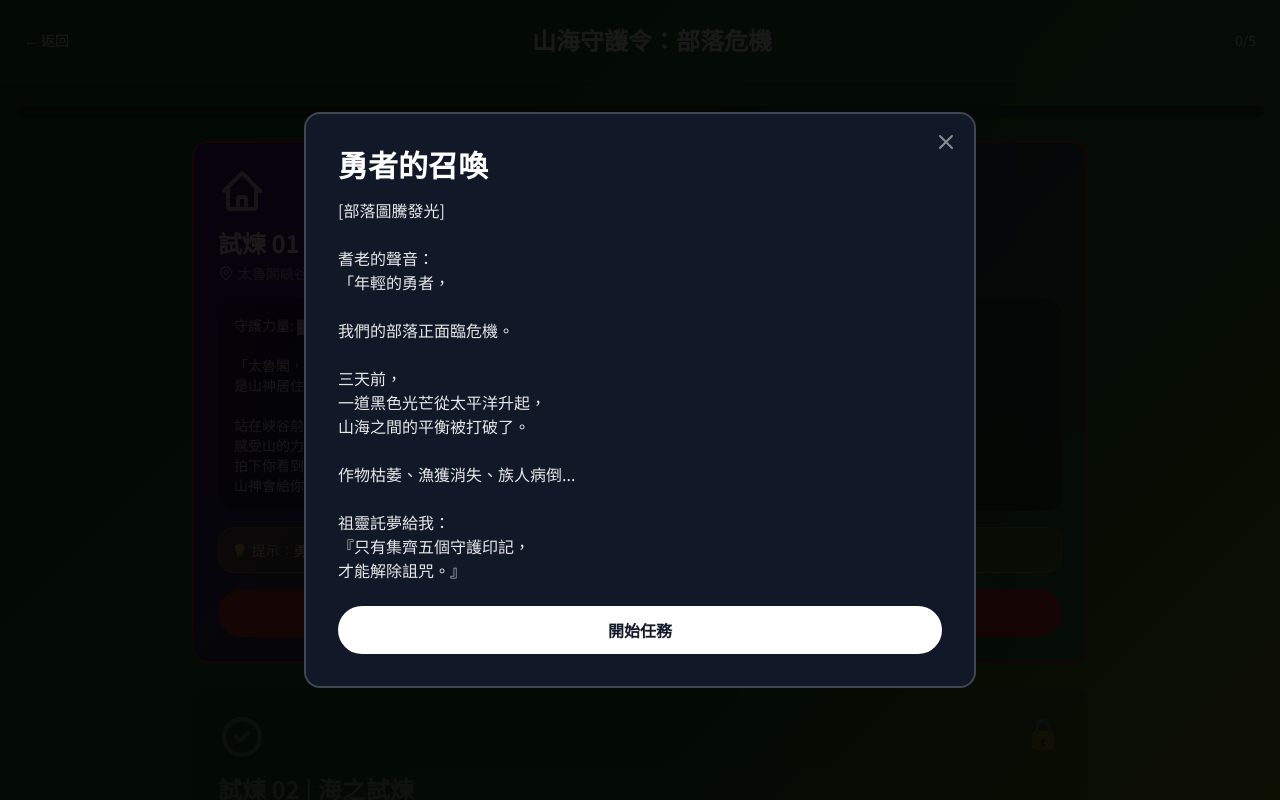
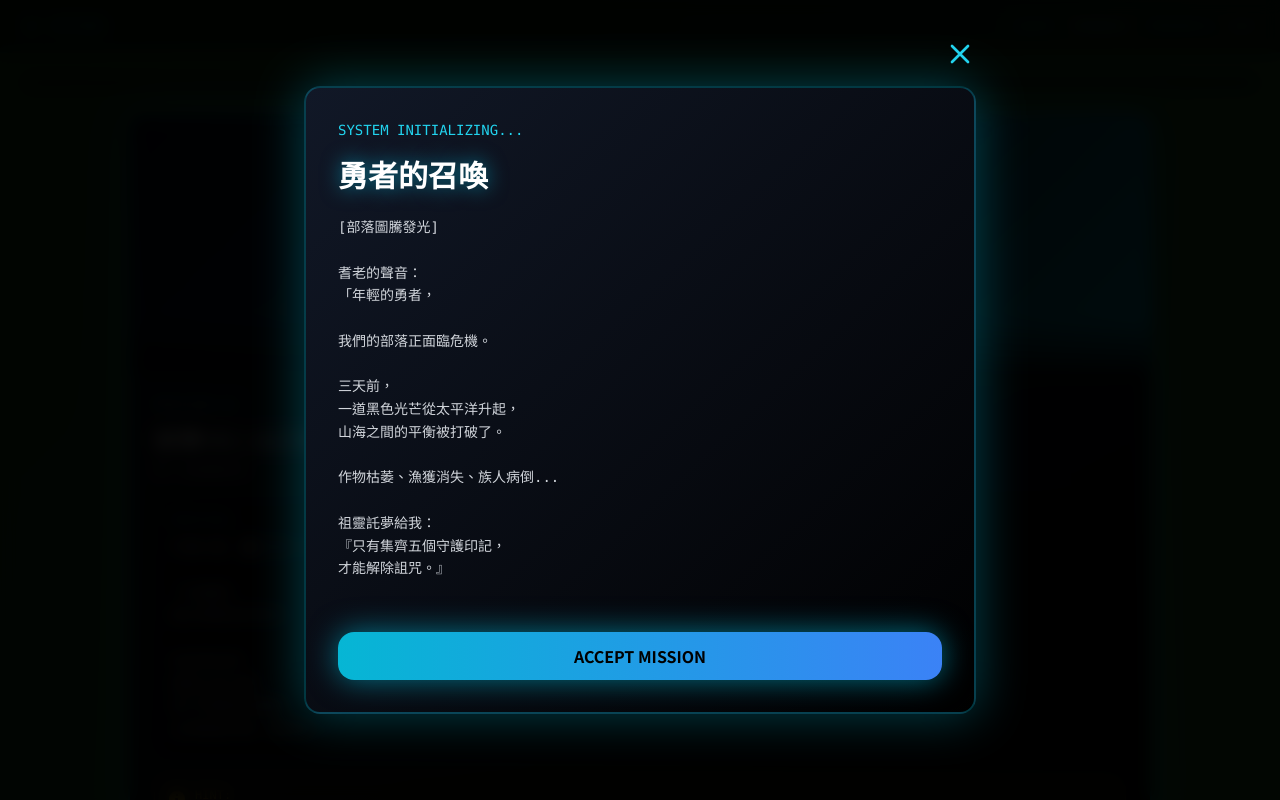
Before and after one commit to AileenMeow/supertaste-ai-curator, a React (Vite) app: page /escape-game/hualien in a window 1280 px wide. Shown: the top 800 px of the page. Built offline with nearby package versions, Linux system fonts and the light colour scheme; no server answers; a web font is replaced by a local one.

Commit message:
feat: cyberpunk GameStoryline redesign with mission illustrations

```diff
--- a/src/index.css
+++ b/src/index.css
@@ -114,3 +114,8 @@ body {
   from { opacity: 0; transform: translateY(30px); }
   to { opacity: 1; transform: translateY(0); }
 }
+
+@keyframes slideInRight {
+  from { opacity: 0; transform: translateX(50px); }
+  to { opacity: 1; transform: translateX(0); }
+}
--- a/src/pages/EscapeGame/GameStoryline.jsx
+++ b/src/pages/EscapeGame/GameStoryline.jsx
@@ -3,26 +3,11 @@ import { useParams, useNavigate, Link } from 'react-router-dom';
 import { ESCAPE_GAMES } from '../../data/escapeGames';
 import useEscapeGameStore from '../../store/escapeGameStore';
 
-// Hand-picked SVG icons for missions 1-5
-const MissionIcon = ({ n }) => {
-  const paths = {
-    1: 'M3 12l2-2m0 0l7-7 7 7M5 10v10a1 1 0 001 1h3m10-11l2 2m-2-2v10a1 1 0 01-1 1h-3m-6 0a1 1 0 001-1v-4a1 1 0 011-1h2a1 1 0 011 1v4a1 1 0 001 1m-6 0h6',
-    2: 'M9 12l2 2 4-4m6 2a9 9 0 11-18 0 9 9 0 0118 0z',
-    3: 'M12 6V4m0 2a2 2 0 100 4m0-4a2 2 0 110 4m-6 8a2 2 0 100-4m0 4a2 2 0 110-4m0 4v2m0-6V4m6 6v10m6-2a2 2 0 100-4m0 4a2 2 0 110-4m0 4v2m0-6V4',
-    4: 'M13 10V3L4 14h7v7l9-11h-7z',
-    5: 'M5 3v4M3 5h4M6 17v4m-2-2h4m5-16l2.286 6.857L21 12l-5.714 2.143L13 21l-2.286-6.857L5 12l5.714-2.143L13 3z',
-  };
-  return (
-    <svg className="w-12 h-12" fill="none" stroke="currentColor" viewBox="0 0 24 24">
-      <path strokeLinecap="round" strokeLinejoin="round" strokeWidth={2} d={paths[n] || paths[5]} />
-    </svg>
-  );
-};
-
 export default function GameStoryline() {
   const { city } = useParams();
   const navigate = useNavigate();
   const game = ESCAPE_GAMES[city];
+
   const { initCity, getCityProgress, completeMission, completeGame } = useEscapeGameStore();
 
   const [showPrologue, setShowPrologue] = useState(false);
@@ -33,7 +18,7 @@ export default function GameStoryline() {
     if (!game) { navigate('/escape-game'); return; }
     const cp = getCityProgress(city);
     if (!cp) {
-      initCity(city);
+      initCity(city, game.missions.length);
       setShowPrologue(true);
     }
     // eslint-disable-next-line react-hooks/exhaustive-deps
@@ -50,7 +35,7 @@ export default function GameStoryline() {
     if (!file) return;
     const reader = new FileReader();
     reader.onloadend = () => {
-      completeMission(city, missionId, { url: reader.result });
+      completeMission(city, missionId, { url: reader.result, filename: file.name });
       const mission = game.missions.find((m) => m.id === missionId);
       setCurrentStory(mission.unlockStory);
       setShowStoryModal(true);
@@ -62,113 +47,246 @@ export default function GameStoryline() {
     reader.readAsDataURL(file);
   };
 
+  // Per-mission illustrations (Taipei cyberpunk)
+  const getMissionIllustration = (n) => {
+    const illustrations = {
+      1: {
+        gradient: 'linear-gradient(135deg, #0a0e27 0%, #1a3a52 50%, #00d9ff 100%)',
+        pattern: `<svg width="100%" height="100%" opacity="0.3"><defs><pattern id="grid1" x="0" y="0" width="40" height="40" patternUnits="userSpaceOnUse"><path d="M 40 0 L 0 0 0 40" fill="none" stroke="rgba(0, 217, 255, 0.3)" stroke-width="1"/></pattern></defs><rect width="100%" height="100%" fill="url(#grid1)" /></svg>`,
+        icon: (
+          <svg className="w-full h-full" fill="none" stroke="currentColor" viewBox="0 0 24 24">
+            <path strokeLinecap="round" strokeLinejoin="round" strokeWidth={1.5} d="M9 20l-5.447-2.724A1 1 0 013 16.382V5.618a1 1 0 011.447-.894L9 7m0 13l6-3m-6 3V7m6 10l4.553 2.276A1 1 0 0021 18.382V7.618a1 1 0 00-.553-.894L15 4m0 13V4m0 0L9 7" />
+          </svg>
+        ),
+        description: '城市的每一個角落都在監控之下...',
+      },
+      2: {
+        gradient: 'linear-gradient(135deg, #1a0a3e 0%, #4a1a7a 50%, #9d00ff 100%)',
+        pattern: `<svg width="100%" height="100%" opacity="0.4"><defs><linearGradient id="dataFlow" x1="0%" y1="0%" x2="100%" y2="100%"><stop offset="0%" style="stop-color:#9d00ff;stop-opacity:0.3" /><stop offset="100%" style="stop-color:#9d00ff;stop-opacity:0" /></linearGradient></defs><rect width="100%" height="100%" fill="url(#dataFlow)" /></svg>`,
+        icon: (
+          <svg className="w-full h-full" fill="none" stroke="currentColor" viewBox="0 0 24 24">
+            <path strokeLinecap="round" strokeLinejoin="round" strokeWidth={1.5} d="M9 3v2m6-2v2M9 19v2m6-2v2M5 9H3m2 6H3m18-6h-2m2 6h-2M7 19h10a2 2 0 002-2V7a2 2 0 00-2-2H7a2 2 0 00-2 2v10a2 2 0 002 2zM9 9h6v6H9V9z" />
+          </svg>
+        ),
+        description: '數據在光纖中流動，真相在其中...',
+      },
+      3: {
+        gradient: 'linear-gradient(135deg, #1a0e27 0%, #4a1a3a 50%, #ff006e 100%)',
+        pattern: `<svg width="100%" height="100%" opacity="0.2"><circle cx="20%" cy="30%" r="50" fill="rgba(255, 0, 110, 0.2)" /><circle cx="60%" cy="60%" r="70" fill="rgba(255, 0, 110, 0.15)" /><circle cx="80%" cy="20%" r="40" fill="rgba(255, 0, 110, 0.25)" /></svg>`,
+        icon: (
+          <svg className="w-full h-full" fill="none" stroke="currentColor" viewBox="0 0 24 24">
+            <path strokeLinecap="round" strokeLinejoin="round" strokeWidth={1.5} d="M17 20h5v-2a3 3 0 00-5.356-1.857M17 20H7m10 0v-2c0-.656-.126-1.283-.356-1.857M7 20H2v-2a3 3 0 015.356-1.857M7 20v-2c0-.656.126-1.283.356-1.857m0 0a5.002 5.002 0 019.288 0M15 7a3 3 0 11-6 0 3 3 0 016 0zm6 3a2 2 0 11-4 0 2 2 0 014 0zM7 10a2 2 0 11-4 0 2 2 0 014 0z" />
+          </svg>
+        ),
+        description: '在人群中消失，是特工的生存之道...',
+      },
+      4: {
+        gradient: 'linear-gradient(135deg, #2a1a0a 0%, #5a4a2a 50%, #ffd700 100%)',
+        pattern: `<svg width="100%" height="100%" opacity="0.3"><defs><radialGradient id="glow"><stop offset="0%" style="stop-color:#ffd700;stop-opacity:0.5" /><stop offset="100%" style="stop-color:#ffd700;stop-opacity:0" /></radialGradient></defs><circle cx="50%" cy="50%" r="40%" fill="url(#glow)" /></svg>`,
+        icon: (
+          <svg className="w-full h-full" fill="none" stroke="currentColor" viewBox="0 0 24 24">
+            <path strokeLinecap="round" strokeLinejoin="round" strokeWidth={1.5} d="M19 21V5a2 2 0 00-2-2H7a2 2 0 00-2 2v16m14 0h2m-2 0h-5m-9 0H3m2 0h5M9 7h1m-1 4h1m4-4h1m-1 4h1m-5 10v-5a1 1 0 011-1h2a1 1 0 011 1v5m-4 0h4" />
+          </svg>
+        ),
+        description: '歷史是記憶的錨點，也是謊言的來源...',
+      },
+      5: {
+        gradient: 'linear-gradient(135deg, #0a0a1a 0%, #1a1a3a 30%, #00d9ff 60%, #ff006e 100%)',
+        pattern: `<svg width="100%" height="100%" opacity="0.5"><rect width="100%" height="100%" fill="rgba(0, 217, 255, 0.1)" /></svg>`,
+        icon: (
+          <svg className="w-full h-full" fill="none" stroke="currentColor" viewBox="0 0 24 24">
+            <path strokeLinecap="round" strokeLinejoin="round" strokeWidth={1.5} d="M13 10V3L4 14h7v7l9-11h-7z" />
+          </svg>
+        ),
+        description: '真相終將揭曉，但你準備好面對了嗎？',
+      },
+    };
+    return illustrations[n] || illustrations[1];
+  };
+
   return (
     <div className="min-h-screen" style={{ background: game.theme.gradient, fontFamily: game.theme.fontFamily }}>
-      <header className="p-6 border-b border-white/10">
-        <div className="container mx-auto flex justify-between items-center gap-3">
-          <Link to="/escape-game" className="text-white hover:opacity-70 transition text-sm">← 返回</Link>
-          <h1 className="text-base sm:text-2xl font-bold text-white text-center flex-1 truncate">{game.title}</h1>
-          <div className="text-white text-sm flex-shrink-0">{completedMissions.length}/{game.missions.length}</div>
+      {/* Header */}
+      <header className="sticky top-0 z-40 backdrop-blur-xl bg-black/50 border-b border-cyan-500/30">
+        <div className="container mx-auto px-6 py-4">
+          <div className="flex justify-between items-center">
+            <Link to="/escape-game" className="text-cyan-400 hover:text-cyan-300 transition flex items-center gap-2 font-mono text-sm">
+              <svg className="w-5 h-5" fill="none" stroke="currentColor" viewBox="0 0 24 24">
+                <path strokeLinecap="round" strokeLinejoin="round" strokeWidth={2} d="M10 19l-7-7m0 0l7-7m-7 7h18" />
+              </svg>
+              RETURN
+            </Link>
+            <div className="flex items-center gap-4">
+              <div className="text-cyan-400 font-mono text-xs sm:text-sm">
+                <span className="text-cyan-500">AGENT:</span> PHOENIX
+              </div>
+              <div className="text-cyan-400 font-mono text-xs sm:text-sm">
+                <span className="text-cyan-500">PROGRESS:</span> {completedMissions.length}/{game.missions.length}
+              </div>
+            </div>
+          </div>
         </div>
       </header>
 
+      {/* Prologue modal */}
       {showPrologue && (
-        <div className="fixed inset-0 bg-black/90 z-50 flex items-center justify-center p-4" onClick={() => setShowPrologue(false)}>
-          <div className="bg-gray-900 rounded-2xl p-6 sm:p-8 max-w-2xl w-full border-2 border-white/20 relative" onClick={(e) => e.stopPropagation()}>
-            <button onClick={() => setShowPrologue(false)} className="absolute top-4 right-4 text-white/50 hover:text-white transition" aria-label="關閉">
-              <svg className="w-6 h-6" fill="none" stroke="currentColor" viewBox="0 0 24 24">
+        <div className="fixed inset-0 bg-black/95 z-50 flex items-center justify-center p-4 backdrop-blur" onClick={() => setShowPrologue(false)}>
+          <div className="relative max-w-2xl w-full" onClick={(e) => e.stopPropagation()}>
+            <button onClick={() => setShowPrologue(false)} className="absolute -top-12 right-0 text-cyan-400 hover:text-cyan-300 transition" aria-label="關閉">
+              <svg className="w-8 h-8" fill="none" stroke="currentColor" viewBox="0 0 24 24">
                 <path strokeLinecap="round" strokeLinejoin="round" strokeWidth={2} d="M6 18L18 6M6 6l12 12" />
               </svg>
             </button>
-            <h2 className="text-2xl sm:text-3xl font-bold text-white mb-4 pr-8">{game.prologue.title}</h2>
-            <div className="text-white/90 whitespace-pre-line mb-6 max-h-96 overflow-y-auto text-sm sm:text-base">
+            <div className="bg-gradient-to-br from-gray-900 to-black rounded-2xl p-6 sm:p-8 border-2 border-cyan-500/30 shadow-[0_0_50px_rgba(0,217,255,0.3)]">
+              <div className="text-cyan-400 font-mono text-sm mb-4">SYSTEM INITIALIZING...</div>
+              <h2 className="text-2xl sm:text-3xl font-bold text-white mb-6" style={{ textShadow: '0 0 20px rgba(0, 217, 255, 0.5)' }}>
+                {game.prologue.title}
+              </h2>
+              <div className="text-gray-300 whitespace-pre-line mb-8 max-h-96 overflow-y-auto font-mono text-sm leading-relaxed">
                 {game.prologue.content}
               </div>
-            <button onClick={() => setShowPrologue(false)} className="w-full bg-white text-gray-900 py-3 rounded-full font-bold hover:bg-yellow-300 transition">
-              開始任務
+              <button onClick={() => setShowPrologue(false)} className="w-full bg-gradient-to-r from-cyan-500 to-blue-500 text-black py-3 rounded-lg font-bold hover:from-cyan-400 hover:to-blue-400 transition shadow-[0_0_30px_rgba(0,217,255,0.5)]">
+                ACCEPT MISSION
               </button>
+            </div>
           </div>
         </div>
       )}
 
+      {/* Story unlock modal */}
       {showStoryModal && (
-        <div className="fixed inset-0 bg-black/90 z-50 flex items-center justify-center p-4" onClick={() => setShowStoryModal(false)}>
-          <div className="bg-gray-900 rounded-2xl p-6 sm:p-8 max-w-2xl w-full border-2 relative" style={{ borderColor: game.theme.primaryColor }} onClick={(e) => e.stopPropagation()}>
-            <button onClick={() => setShowStoryModal(false)} className="absolute top-4 right-4 text-white/50 hover:text-white transition" aria-label="關閉">
-              <svg className="w-6 h-6" fill="none" stroke="currentColor" viewBox="0 0 24 24">
+        <div className="fixed inset-0 bg-black/95 z-50 flex items-center justify-center p-4 backdrop-blur" onClick={() => setShowStoryModal(false)}>
+          <div className="relative max-w-2xl w-full" onClick={(e) => e.stopPropagation()}>
+            <button onClick={() => setShowStoryModal(false)} className="absolute -top-12 right-0 text-cyan-400 hover:text-cyan-300 transition" aria-label="關閉">
+              <svg className="w-8 h-8" fill="none" stroke="currentColor" viewBox="0 0 24 24">
                 <path strokeLinecap="round" strokeLinejoin="round" strokeWidth={2} d="M6 18L18 6M6 6l12 12" />
               </svg>
             </button>
-            <div className="text-white/90 whitespace-pre-line mb-6 max-h-96 overflow-y-auto text-sm sm:text-base pr-8">{currentStory}</div>
-            <button onClick={() => setShowStoryModal(false)} className="w-full py-3 rounded-full font-bold transition text-white" style={{ backgroundColor: game.theme.primaryColor }}>
-              繼續任務
+            <div className="bg-gradient-to-br from-gray-900 to-black rounded-2xl p-6 sm:p-8 border-2 border-cyan-500/30 shadow-[0_0_50px_rgba(0,217,255,0.3)]">
+              <div className="text-cyan-400 font-mono text-sm mb-4">MEMORY UNLOCKED</div>
+              <div className="text-gray-300 whitespace-pre-line mb-8 max-h-96 overflow-y-auto font-mono text-sm leading-relaxed">
+                {currentStory}
+              </div>
+              <button onClick={() => setShowStoryModal(false)} className="w-full bg-gradient-to-r from-cyan-500 to-blue-500 text-black py-3 rounded-lg font-bold hover:from-cyan-400 hover:to-blue-400 transition">
+                CONTINUE
               </button>
+            </div>
           </div>
         </div>
       )}
 
-      <div className="container mx-auto px-4 py-6">
-        <div className="bg-black/30 rounded-full h-3 overflow-hidden">
-          <div className="h-full transition-all duration-500" style={{ width: `${(completedMissions.length / game.missions.length) * 100}%`, backgroundColor: game.theme.primaryColor }} />
+      {/* Progress bar */}
+      <div className="container mx-auto px-6 py-6">
+        <div className="bg-black/50 backdrop-blur rounded-full h-3 overflow-hidden border border-cyan-500/30">
+          <div className="h-full transition-all duration-500 bg-gradient-to-r from-cyan-500 to-blue-500"
+            style={{ width: `${(completedMissions.length / game.missions.length) * 100}%`, boxShadow: '0 0 20px rgba(0, 217, 255, 0.8)' }} />
         </div>
       </div>
 
-      <div className="container mx-auto px-4 pb-20">
-        <div className="max-w-4xl mx-auto space-y-6">
+      {/* Missions */}
+      <div className="container mx-auto px-6 pb-20">
+        <div className="max-w-5xl mx-auto space-y-8">
           {game.missions.map((mission, index) => {
             const isCompleted = completedMissions.includes(mission.id);
+            const isCurrent = index === currentMissionIndex;
             const isLocked = index > currentMissionIndex;
-            const isCurrent = index === currentMissionIndex;
+            const illustration = getMissionIllustration(mission.missionNumber);
+
             return (
-              <div
-                key={mission.id}
-                className={`rounded-2xl p-6 border-2 transition-all ${isLocked ? 'opacity-50' : 'hover:scale-[1.01]'}`}
-                style={{
-                  background: isCompleted ? 'rgba(0,0,0,0.5)' : mission.style?.cardBg || 'rgba(0,0,0,0.3)',
-                  borderColor: isCompleted ? '#4CAF50' : isCurrent ? game.theme.accentColor : 'rgba(255,255,255,0.1)',
-                }}
+              <div key={mission.id}
+                className={`relative transition-all duration-500 ${isLocked ? 'opacity-40' : 'opacity-100'}`}
+                style={{ animation: `slideInRight 0.6s ease-out ${index * 0.1}s both` }}
               >
-                <div className="flex items-start justify-between mb-4">
-                  <div className="flex-1 min-w-0">
-                    <div className="text-white/80 mb-3"><MissionIcon n={mission.missionNumber} /></div>
+                <div className={`relative overflow-hidden rounded-2xl border-2 transition-all ${
+                  isCompleted ? 'border-green-500/50 shadow-[0_0_30px_rgba(34,197,94,0.3)]'
+                  : isCurrent ? 'border-cyan-500/70 shadow-[0_0_40px_rgba(0,217,255,0.5)]'
+                  : 'border-gray-700/50'
+                }`}>
+                  {/* Illustration area */}
+                  <div className="relative h-48 sm:h-64 overflow-hidden" style={{ background: illustration.gradient }}>
+                    <div className="absolute inset-0" dangerouslySetInnerHTML={{ __html: illustration.pattern }} />
+                    <div className="absolute inset-0 flex items-center justify-center">
+                      <div className="w-24 h-24 sm:w-32 sm:h-32 text-white/70" style={{ filter: 'drop-shadow(0 0 20px rgba(0, 217, 255, 0.5))' }}>
+                        {illustration.icon}
+                      </div>
+                    </div>
+                    {isCompleted && (
+                      <div className="absolute top-4 right-4 bg-green-500 text-white px-4 py-2 rounded-full font-bold text-sm flex items-center gap-2 shadow-[0_0_20px_rgba(34,197,94,0.8)]">
+                        <svg className="w-5 h-5" fill="currentColor" viewBox="0 0 20 20">
+                          <path fillRule="evenodd" d="M10 18a8 8 0 100-16 8 8 0 000 16zm3.707-9.293a1 1 0 00-1.414-1.414L9 10.586 7.707 9.293a1 1 0 00-1.414 1.414l2 2a1 1 0 001.414 0l4-4z" clipRule="evenodd" />
+                        </svg>
+                        COMPLETE
+                      </div>
+                    )}
+                    {isLocked && (
+                      <div className="absolute inset-0 bg-black/70 backdrop-blur-sm flex items-center justify-center">
+                        <div className="text-center">
+                          <svg className="w-16 h-16 text-gray-500 mx-auto mb-2" fill="currentColor" viewBox="0 0 20 20">
+                            <path fillRule="evenodd" d="M5 9V7a5 5 0 0110 0v2a2 2 0 012 2v5a2 2 0 01-2 2H5a2 2 0 01-2-2v-5a2 2 0 012-2zm8-2v2H7V7a3 3 0 016 0z" clipRule="evenodd" />
+                          </svg>
+                          <div className="text-gray-400 font-mono">LOCKED</div>
+                        </div>
+                      </div>
+                    )}
+                    <div className="absolute bottom-0 left-0 right-0 bg-gradient-to-t from-black/80 to-transparent p-4">
+                      <p className="text-white/80 text-sm italic text-center font-mono">{illustration.description}</p>
+                    </div>
+                  </div>
+
+                  {/* Content */}
+                  <div className="bg-gradient-to-br from-gray-900/95 to-black/95 p-6">
+                    <div className="mb-4">
+                      <div className="text-cyan-400 font-mono text-sm mb-2">
+                        MISSION {String(mission.missionNumber).padStart(2, '0')}
+                      </div>
                       <h3 className="text-xl sm:text-2xl font-bold text-white mb-1">{mission.title}</h3>
-                    <p className="text-white/70 text-sm flex items-center gap-1">
-                      <svg className="w-4 h-4 flex-shrink-0" fill="none" stroke="currentColor" viewBox="0 0 24 24">
+                      <div className="flex items-center gap-2 text-gray-400 text-sm">
+                        <svg className="w-4 h-4" fill="none" stroke="currentColor" viewBox="0 0 24 24">
                           <path strokeLinecap="round" strokeLinejoin="round" strokeWidth={2} d="M17.657 16.657L13.414 20.9a1.998 1.998 0 01-2.827 0l-4.244-4.243a8 8 0 1111.314 0z" />
                           <path strokeLinecap="round" strokeLinejoin="round" strokeWidth={2} d="M15 11a3 3 0 11-6 0 3 3 0 016 0z" />
                         </svg>
                         {mission.location}
-                    </p>
                       </div>
-                  {isCompleted && <div className="bg-green-500 text-white px-3 py-1 rounded-full text-sm font-bold flex-shrink-0">✓ 完成</div>}
-                  {isLocked && <div className="text-3xl flex-shrink-0">🔒</div>}
                     </div>
 
                     {!isLocked && (
                       <>
-                    <div className="bg-black/30 rounded-lg p-4 mb-4">
-                      <p className="text-white/90 whitespace-pre-line text-sm">{mission.briefing}</p>
+                        <div className="bg-black/50 border border-cyan-500/30 rounded-lg p-4 mb-4">
+                          <div className="text-cyan-400 font-mono text-xs mb-2">BRIEFING:</div>
+                          <p className="text-gray-300 text-sm whitespace-pre-line font-mono leading-relaxed">{mission.briefing}</p>
                         </div>
-                    <div className="bg-yellow-500/20 border border-yellow-500/50 rounded-lg p-3 mb-4">
-                      <p className="text-yellow-100 text-sm">💡 提示：{mission.hint}</p>
+                        <div className="bg-yellow-500/10 border border-yellow-500/30 rounded-lg p-3 mb-4">
+                          <div className="flex items-start gap-2">
+                            <svg className="w-5 h-5 text-yellow-400 flex-shrink-0 mt-0.5" fill="currentColor" viewBox="0 0 20 20">
+                              <path fillRule="evenodd" d="M18 10a8 8 0 11-16 0 8 8 0 0116 0zm-7-4a1 1 0 11-2 0 1 1 0 012 0zM9 9a1 1 0 000 2v3a1 1 0 001 1h1a1 1 0 100-2v-3a1 1 0 00-1-1H9z" clipRule="evenodd" />
+                            </svg>
+                            <div>
+                              <div className="text-yellow-400 font-mono text-xs mb-1">HINT:</div>
+                              <p className="text-yellow-200/80 text-sm">{mission.hint}</p>
+                            </div>
+                          </div>
                         </div>
                         {!isCompleted && (
                           <div>
                             <label htmlFor={`upload-${mission.id}`}
-                          className="block w-full text-center py-3 rounded-full font-bold cursor-pointer transition text-white"
-                          style={{ backgroundColor: game.theme.accentColor }}>
-                          📸 上傳任務照片
+                              className="block w-full text-center py-3 rounded-lg font-bold cursor-pointer transition bg-gradient-to-r from-cyan-500 to-blue-500 text-black hover:from-cyan-400 hover:to-blue-400 shadow-[0_0_20px_rgba(0,217,255,0.5)] font-mono">
+                              UPLOAD EVIDENCE
                             </label>
-                        <input id={`upload-${mission.id}`} type="file" accept="image/*" capture="environment" className="hidden" onChange={(e) => handlePhotoUpload(mission.id, e)} />
+                            <input id={`upload-${mission.id}`} type="file" accept="image/*" capture="environment" className="hidden"
+                              onChange={(e) => handlePhotoUpload(mission.id, e)} />
                           </div>
                         )}
                         {isCompleted && cityProgress?.uploadedPhotos[mission.id] && (
                           <div className="mt-4">
-                        <img src={cityProgress.uploadedPhotos[mission.id].url} alt="任務照片" className="w-full h-48 object-cover rounded-lg" />
+                            <div className="text-green-400 font-mono text-xs mb-2">EVIDENCE UPLOADED:</div>
+                            <img src={cityProgress.uploadedPhotos[mission.id].url} alt="Evidence"
+                              className="w-full h-48 object-cover rounded-lg border-2 border-green-500/50" />
                           </div>
                         )}
                       </>
                     )}
+                  </div>
+                </div>
               </div>
             );
           })}
```
Lines whose indentation alone changed are shown as unchanged.
